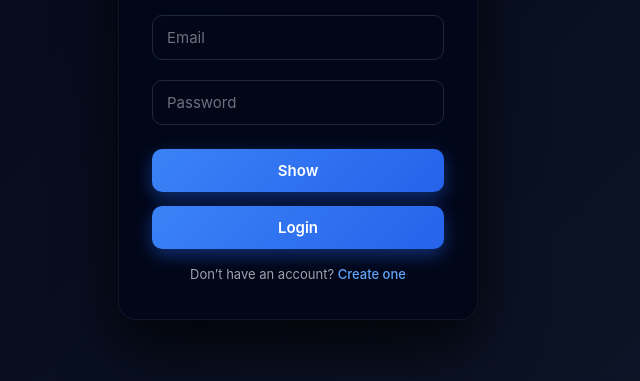
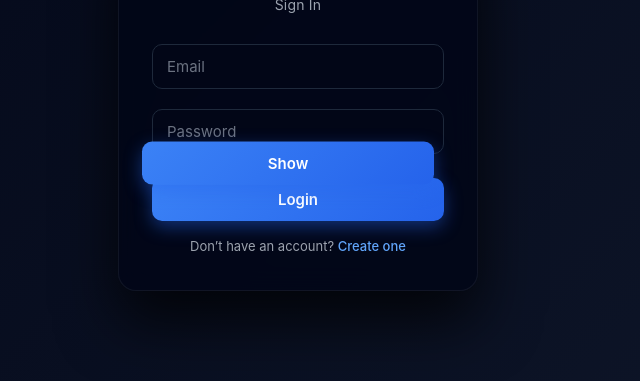
Before and after one commit to oalfaress52-hub/quickchat, a plain HTML site: page login.html in a window 1280 px wide. Shown: the part 295-676 px from the top of the page, without its empty margins (342-982 px from the left). Drawn offline with Linux system fonts and the light colour scheme.

Commit message:
Update style.css

```diff
--- a/style.css
+++ b/style.css
@@ -113,30 +113,32 @@ input {
   color: #9ca3af;
 }
 
-.password-wrapper {
+.password-field {
   position: relative;
   width: 100%;
 }
 
-.password-wrapper input {
-  width: 100%;
-  padding-right: 44px;
+.password-field input {
+  padding-right: 70px;
 }
 
-.toggle-password {
+.password-toggle {
   position: absolute;
   right: 10px;
-  top: 50%;
-  tramsform: translateY(-50%);
-  background: none;
+  top: 50px;
+  transform: translateY(-50%);
+  background: transparent;
   border: none;
-  color: #9ca3af;
-  font-size: 18px;
+  color: #60a5fa;
+  font-size: 14px;
   cursor: pointer;
+  padding: 0;
+  height: auto;
+  width: auto;
 }
 
-.toggle-password:hover {
-  color: white;
+.password-toggle:hover {
+  text-decoration: underline;
 }
 
 /* ============================= */
```
